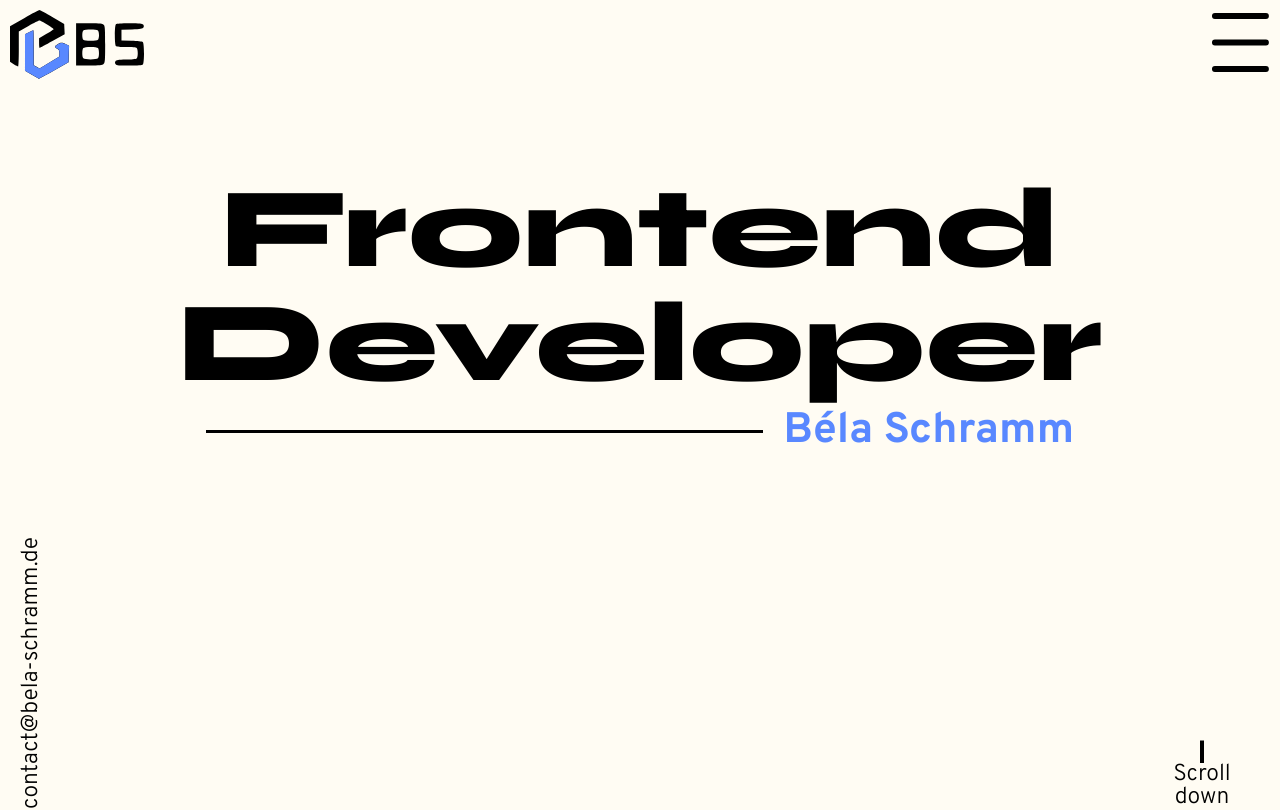
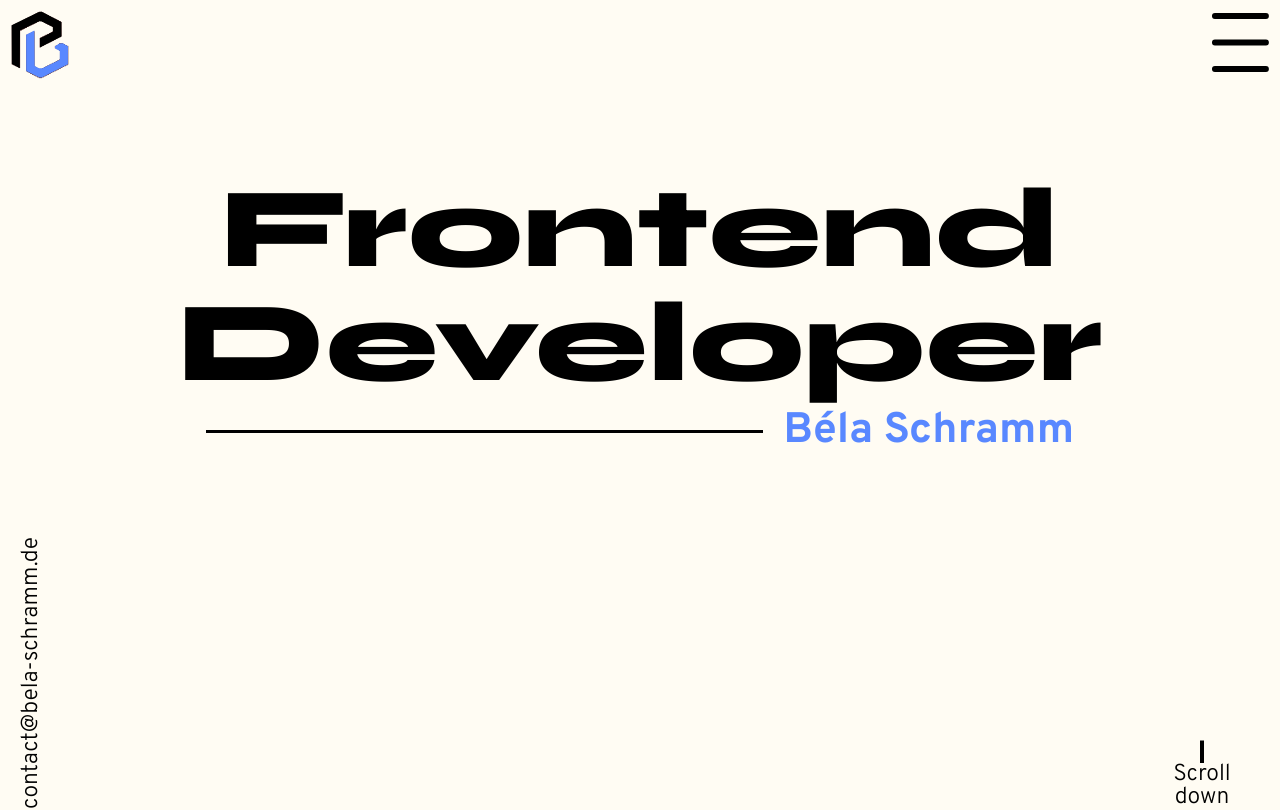
Before and after one commit to BelaSchrammDev/portfolio, an Angular app: page / in a window 1280 px wide. Shown: the top 810 px of the page. Built offline with nearby package versions, Linux system fonts and the light colour scheme.

Commit message:
restyle the logo

```diff
--- a/src/app/header/header.component.html
+++ b/src/app/header/header.component.html
@@ -1,5 +1,5 @@
 <section>
-    <img src="./assets/images/bs.svg" alt="">
+    <img src="./assets/images/bslogo.svg" alt="">
 
     <div class="burgermenu-div">
         <input type="checkbox" [(ngModel)]="burgermenushow" name="menu" id="menu">
--- a/src/index.html
+++ b/src/index.html
@@ -6,7 +6,7 @@
   <title>Portfolio</title>
   <base href="/">
   <meta name="viewport" content="width=device-width, initial-scale=1">
-  <link rel="icon" type="image/x-icon" href="./assets/images/bs-fav.svg">
+  <link rel="icon" type="image/x-icon" href="./assets/images/bslogo.svg">
 </head>
 
 <body>
```
Also changed, not shown: src/assets/images/bslogo.svg (added).
